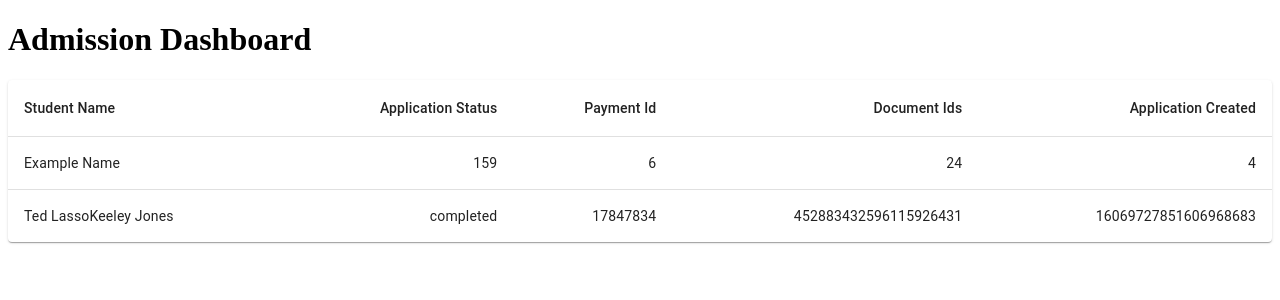
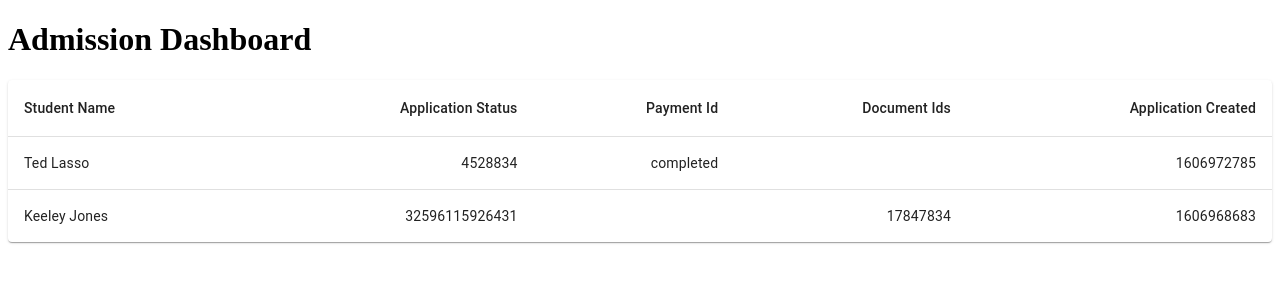
Before and after one commit to tachyla/lp, a React (Create React App) app: page / in a window 1280 px wide. Shown: the top 300 px of the page. Built offline with nearby package versions, Linux system fonts and the light colour scheme.

Commit message:
used map func to render props in TableCell

```diff
--- a/src/Table.jsx
+++ b/src/Table.jsx
@@ -1,5 +1,4 @@
-import * as React from 'react';
-// import Students-data from "./students-data";
+import React from 'react';
 import Table from '@mui/material/Table';
 import TableBody from '@mui/material/TableBody';
 import TableCell from '@mui/material/TableCell';
@@ -9,32 +8,25 @@ import TableRow from '@mui/material/TableRow';
 import Paper from '@mui/material/Paper';
 import Data from "./students-data";
 
-console.log(Data); //=>{object}
-const students = Data.data;
-console.log(students);
+const studentArray = Data.data;
 
-//map keys for each student
-const getStudentName = students.map(student => (student.name));
-const getAppStatus = students.map(student => (student.application_status));
-const getPaymentId = students.map(student => (student.payment_id));
-const getDocsIds = students.map(student => (student.document_ids));
-const getCreatedAt_date = students.map(student => (student.created_at));
-
-const createData = function( name, application_status, payment_id, document_ids, created_at ){
-    return { name, application_status, payment_id, document_ids, created_at };
-};
-
-const rows = [
-  createData('Example Name', 159, 6.0, 24, 4.0),
-  createData( getStudentName, getAppStatus, getPaymentId, getDocsIds, getCreatedAt_date ),
-];
+// const rows = [];
+//  const getValues = function(arr){
+//     for(let i = 0; i < arr.length; i++){
+//         let studentValues = (Object.values(arr[i]));
+//         //console.log(studentValues);
+//         rows.push([studentValues]);
+//     }
+//         return rows;
+// }
+// getValues(studentArray); //returns rows with student props in an array
 
 export default function BasicTable() {
   return (
     <TableContainer component={Paper}>
       <Table sx={{ minWidth: 650 }} aria-label="simple table">
         <TableHead>
-          <TableRow>
+          <TableRow >
             <TableCell>Student Name</TableCell>
             <TableCell align="right">Application Status</TableCell>
             <TableCell align="right">Payment Id</TableCell>
@@ -42,16 +34,22 @@ export default function BasicTable() {
             <TableCell align="right">Application Created</TableCell>
           </TableRow>
         </TableHead>
-        <TableBody>{rows.map((row, index) => (
-            <TableRow key={index} sx={{ '&:last-child td, &:last-child th': { border: 0 } }}>
-              <TableCell component="th" scope="row"> {row.name}</TableCell>
-              <TableCell align="right">{row.application_status}</TableCell>
-              <TableCell align="right">{row.payment_id}</TableCell>
-              <TableCell align="right">{row.document_ids}</TableCell>
-              <TableCell align="right">{row.created_at}</TableCell>
-            </TableRow>
-          ))}
-        </TableBody>
+
+              <TableBody>
+                  {studentArray.map((student) => (
+                    <TableRow
+                      key={student.name}
+                      sx={{ '&:last-child td, &:last-child th': { border: 0 } }}
+                    >
+                      <TableCell component="th" scope="row"> {student.name} </TableCell>
+                      <TableCell align="right">{student.document_ids}</TableCell>
+                      <TableCell align="right">{student.application_status}</TableCell>
+                      <TableCell align="right">{student.payment_id}</TableCell>
+                      <TableCell align="right">{student.created_at}</TableCell>
+                    </TableRow>
+                  ))}
+                </TableBody>
+
       </Table>
     </TableContainer>
   );
```
